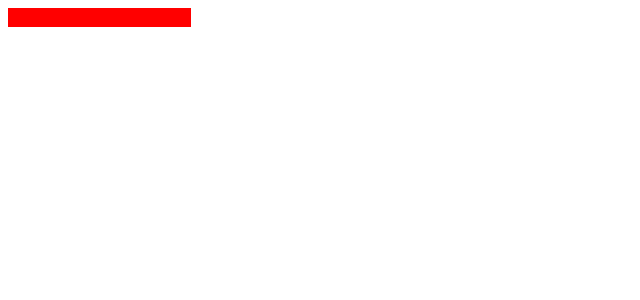
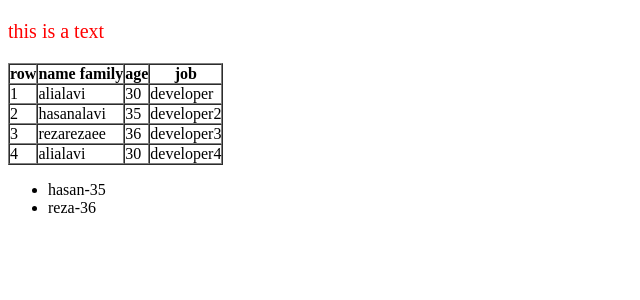
Before and after one commit to mojtabafallah/list, a Vue app: page / in a window 1280 px wide. Shown: the top 300 px of the page, without its empty margins (0-640 px from the left). Built offline with nearby package versions, Linux system fonts and the light colour scheme.

Commit message:
computed learn

```diff
--- /dev/null
+++ b/src/App3.vue
@@ -0,0 +1,78 @@
+<script>
+ export default{
+   data(){
+    return{
+       color: 'red',
+       fs: 20,
+       users: [
+        {
+            id: 1,
+            name:'ali',
+            family: 'alavi',
+            age: 30,
+            job: 'developer'
+        },
+        {
+            id: 2,
+            name:'hasan',
+            family: 'alavi',
+            age: 35,
+            job: 'developer2'
+        },
+        {
+            id: 3,
+            name:'reza',
+            family: 'rezaee',
+            age: 36,
+            job: 'developer3'
+        },
+        {
+            id: 1,
+            name:'ali',
+            family: 'alavi',
+            age: 30,
+            job: 'developer4'
+        }
+       ],
+       user_data: {
+
+       }
+    }
+   },
+   computed:{
+    checkAge()
+    {
+        return this.users.filter(item => item.age > 32);
+    }
+   }
+
+ }
+</script>
+
+<template>
+<p :style="{color: color, fontSize: fs + 'px'}"> this is a text </p>
+<table border="1" cellpadding="0" cellspacing="0">
+    <thead>
+        <th>row</th>
+        <th>name family</th>
+        <th>age</th>
+        <th>job</th>
+    </thead>
+    <tbody>
+        <tr v-for="(user, index) in users" :key="user.id" >
+            <td>{{ index + 1 }}</td>
+            <td>{{ user.name + user.family }}</td>
+            <td>{{ user.age }}</td>
+            <td>{{ user.job }}</td>
+        </tr>
+    </tbody>
+</table>
+<ul>
+
+    <li v-for="user in checkAge">{{ user.name +  '-' + user.age }}</li>
+
+</ul>
+</template>
+<style>
+
+</style>
--- a/src/main.js
+++ b/src/main.js
@@ -1,6 +1,7 @@
 import { createApp } from 'vue'
-import App2 from './App2.vue'
+import App3 from './App3.vue'
 
 
 // createApp(App).mount('#app')
-createApp(App2).mount('#app')
+// createApp(App2).mount('#app')
+createApp(App3).mount('#app')
```
